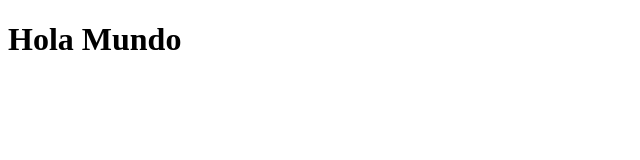
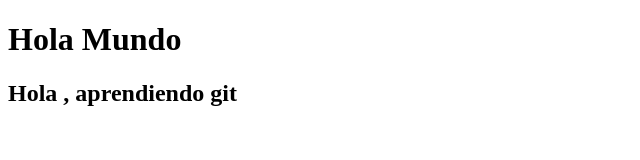
Before and after one commit to gastondpereyra/mi_repositorio, a plain HTML site: page index.html in a window 1280 px wide. Shown: the whole page, without its empty margins (0-640 px from the left). Drawn offline with Linux system fonts and the light colour scheme.

Commit message:
agregue h2

```diff
--- a/index.html
+++ b/index.html
@@ -8,5 +8,6 @@
 </head>
 <body>
     <h1> Hola Mundo </h1>
+    <h2>Hola , aprendiendo git </h2>
 </body>
 </html>
```
